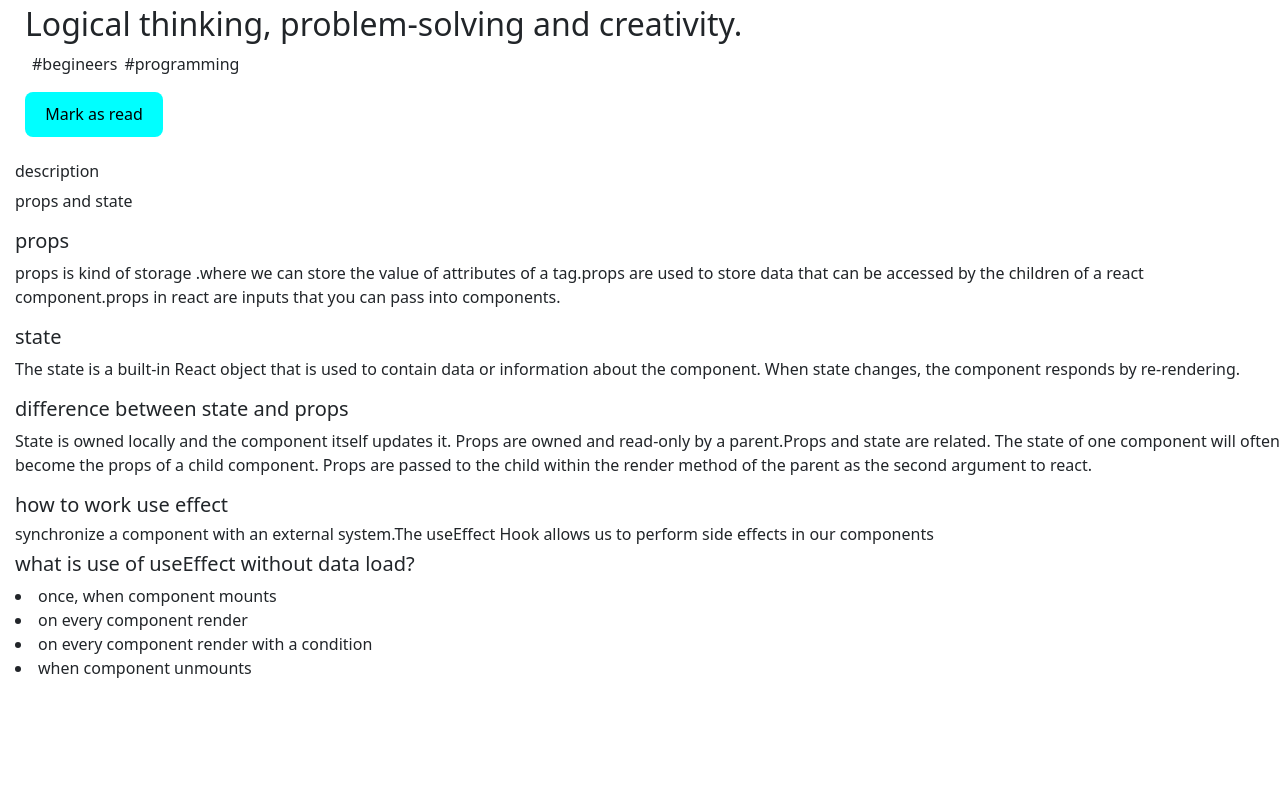
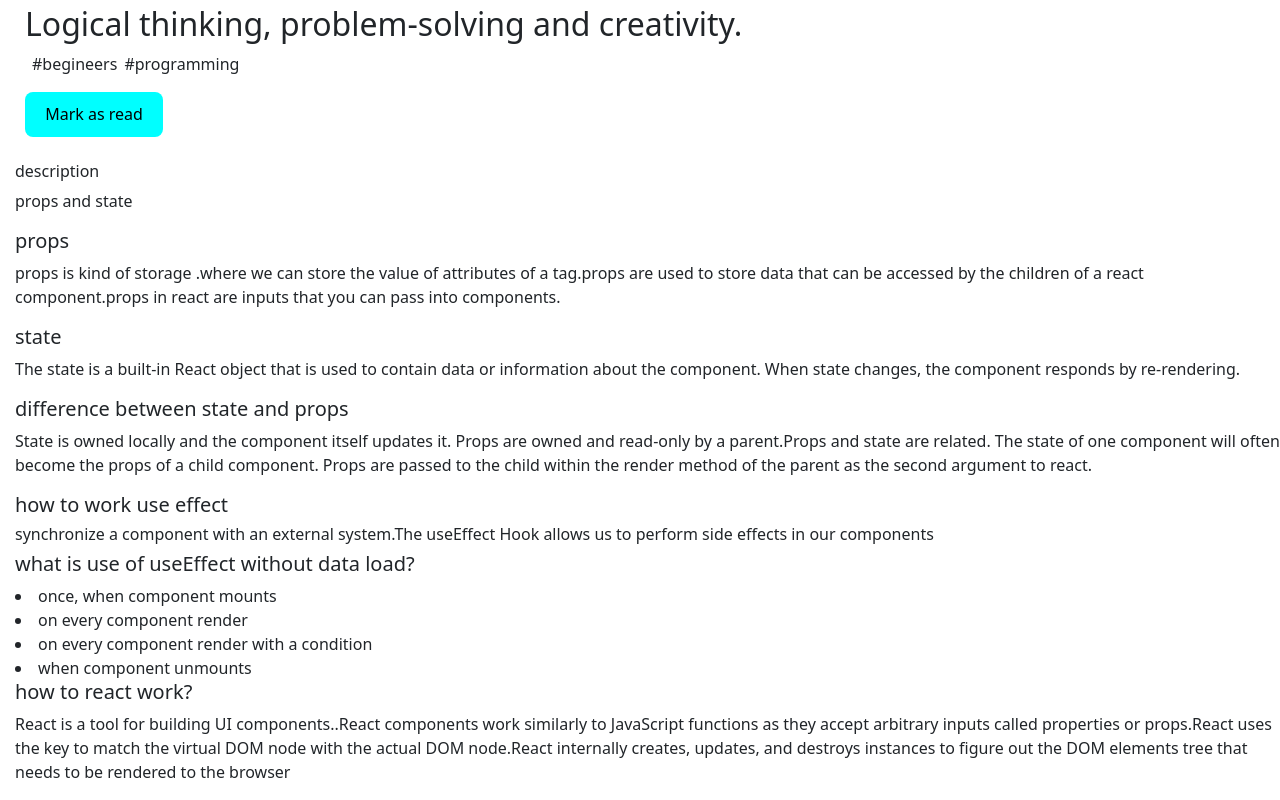
Before and after one commit to roksana-barna/knowledge-cafe, a React (Vite) app: page / in a window 1280 px wide. Shown: the part 2527-3327 px from the top of the page. Before the commit the page ends 3207 px from the top, so only its background shows below. Built offline with nearby package versions, Linux system fonts and the light colour scheme.

Commit message:
react work

```diff
--- a/src/components/Blog/Blog.jsx
+++ b/src/components/Blog/Blog.jsx
@@ -66,7 +66,8 @@ const Blog = () => {
                 </li>
                 <li>when component unmounts
                 </li>
-
+                <h5>how to react work?</h5>
+                 <p> React is a tool for building UI components..React components work similarly to JavaScript functions as they accept arbitrary inputs called properties or props.React uses the key to match the virtual DOM node with the actual DOM node.React internally creates, updates, and destroys instances to figure out the DOM elements tree that needs to be rendered to the browser </p>
             </div>
 
 
```
